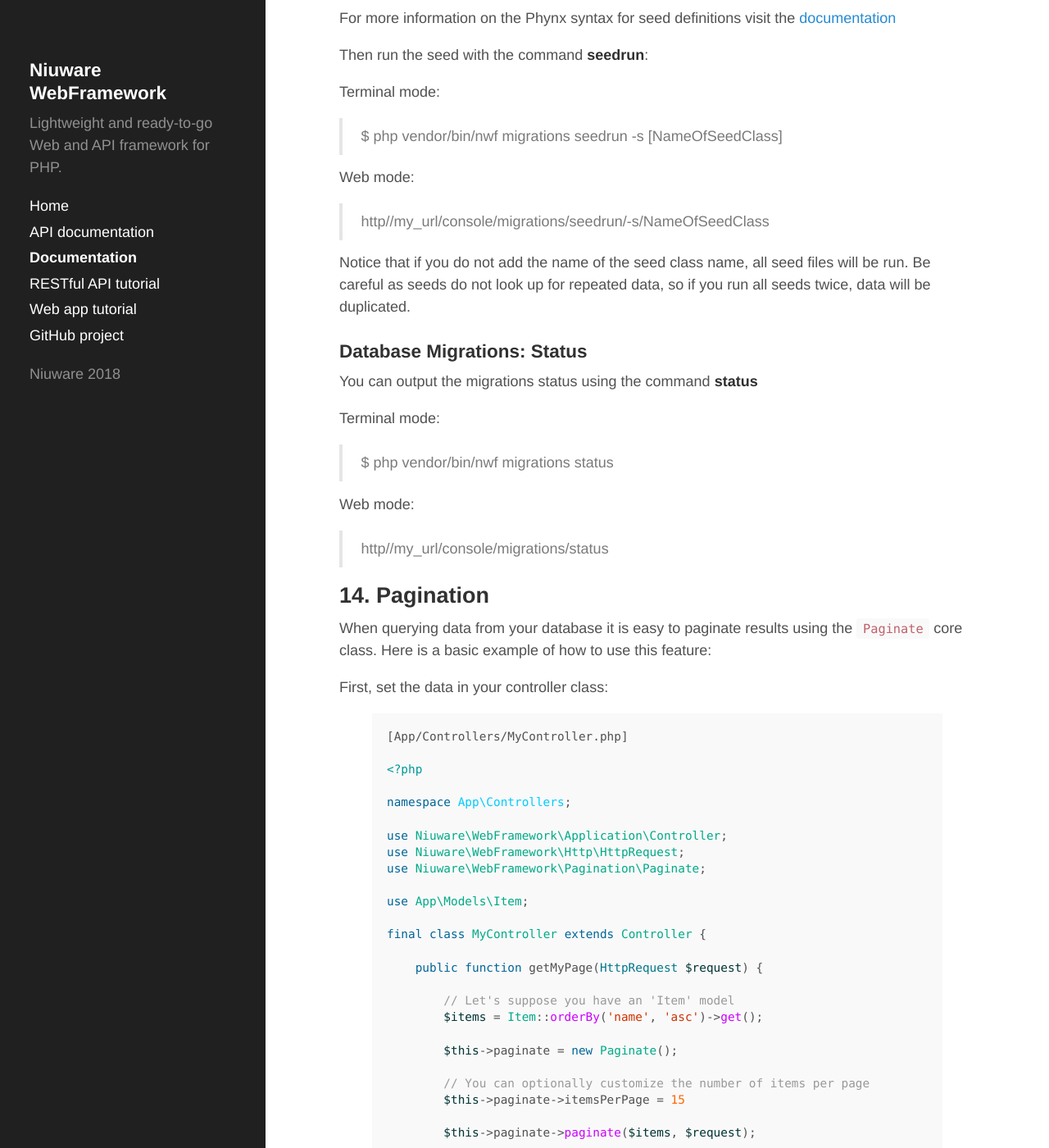
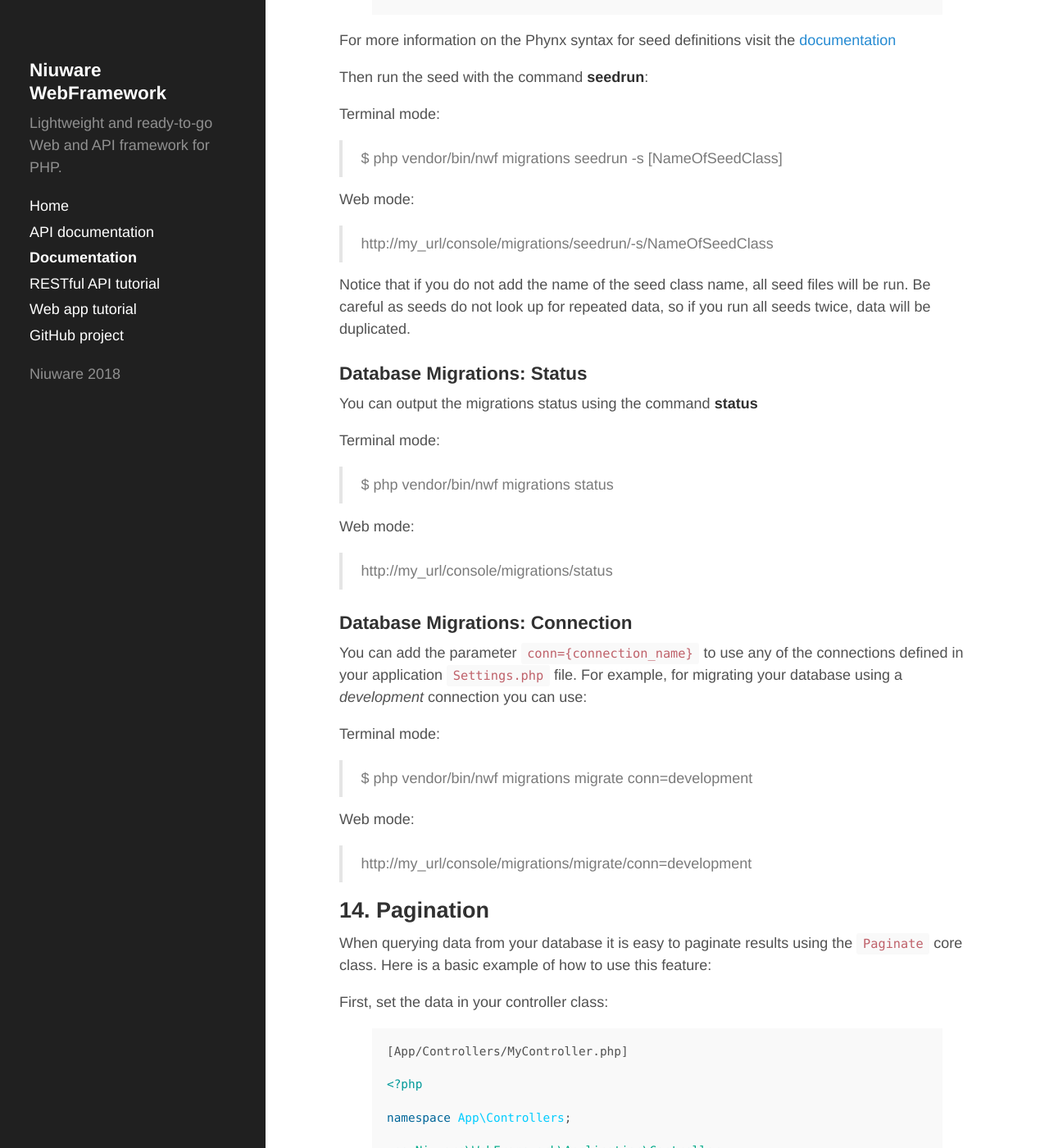
Before and after one commit to niuware/niuware.github.io, a Jekyll site: the page built from documentation.md, in a window 1280 px wide and 1400 px high, scrolled down 57329 px. Shown: the whole window at 82% size. Built offline with Jekyll 4.4.1, drawn with Linux system fonts in a browser that asks for light colours; some of the changed text lies outside the part shown.

Commit message:
Updated with migrations connection feature

```diff
--- a/documentation.md
+++ b/documentation.md
@@ -62,10 +62,11 @@ This is the documentation of all available features in Niuware WebFramework.
   11.1 <a href="#file-attrib">Attributes</a>
 12. <a href="#console">Console</a>
 13. <a href="#migration">Database Migrations</a>
-  13.1 <a href="#migration-migrate">Migration files</a>
+  13.1 <a href="#migration-migrate">Migration definitions</a>
   13.2 <a href="#migration-seed">Seeding</a>
   13.3 <a href="#migration-rollback">Rollback</a>
   13.4 <a href="#migration-status">Status</a>
+  13.5 <a href="#migration-connection">Change connection</a>
 14. <a href="#pagination">Pagination</a>
 15. <a href="#exception">Exceptions</a>
 16. <a href="#compatibility">PHP < 7.0 compatibility</a>
@@ -2906,7 +2907,18 @@ Terminal mode:
 > $ php vendor/bin/nwf migrations status
 
 Web mode:
-> http//my_url/console/migrations/status
+> http://my_url/console/migrations/status
+
+<a name="migration-connection"></a>
+### Database Migrations: Connection
+
+You can add the parameter `conn={connection_name}` to use any of the connections defined in your application `Settings.php` file. For example, for migrating your database using a *development* connection you can use:
+
+Terminal mode:
+> $ php vendor/bin/nwf migrations migrate conn=development
+
+Web mode:
+> http://my_url/console/migrations/migrate/conn=development
 
 <a name="pagination"></a>
 ## 14. Pagination
```
Also changed, not shown: other parts of documentation.md (+5 -5 lines).
